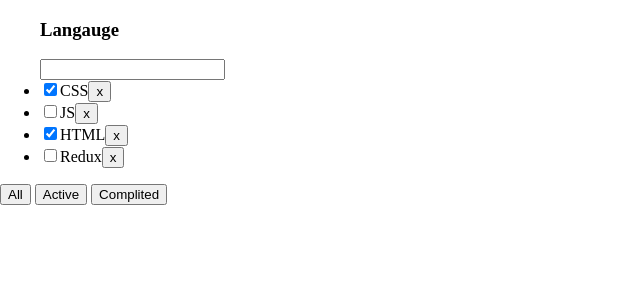
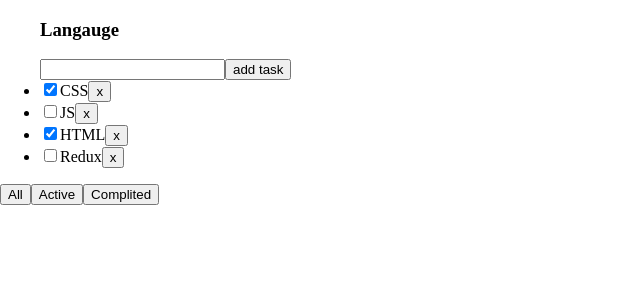
Before and after one commit to L1bertyCode/task-wall, a React app: page / in a window 1280 px wide. Shown: the top 300 px of the page, without its empty margins (0-640 px from the left). Built offline with nearby package versions, Linux system fonts and the light colour scheme.

Commit message:
ch TLm, I

```diff
--- a/package.json
+++ b/package.json
@@ -12,8 +12,10 @@
   "author": "",
   "license": "ISC",
   "dependencies": {
+    "@types/uuid": "^9.0.7",
     "react": "^18.2.0",
-    "react-dom": "^18.2.0"
+    "react-dom": "^18.2.0",
+    "uuid": "^9.0.1"
   },
   "devDependencies": {
     "@types/node": "^20.10.5",
--- a/src/app/App.tsx
+++ b/src/app/App.tsx
@@ -2,28 +2,40 @@ import cn from "classnames";
 import "./styles/index.scss";
 import { TodoList } from "@/widgets/TodoList";
 import { useState } from "react";
-import { Button } from "@/shared/ui/Button/Button";
+
+import { v1 } from "uuid";
 export type FilterValuesType =
   | "all"
   | "active"
   | "complited";
 export const App = () => {
   const [tasks, setTasks] = useState([
-    { id: 1, title: "CSS", isDone: true },
-    { id: 2, title: "JS", isDone: false },
-    { id: 3, title: "HTML", isDone: true },
-    { id: 4, title: "Redux", isDone: false },
+    { id: v1(), title: "CSS", isDone: true },
+    { id: v1(), title: "JS", isDone: false },
+    { id: v1(), title: "HTML", isDone: true },
+    { id: v1(), title: "Redux", isDone: false },
   ]);
+  console.log("tasks tasks tasks", tasks);
+
   const [filter, setFilter] =
     useState<FilterValuesType>("all");
 
-  const removeItem = (id: number) => {
+  function removeItem(id: string) {
     console.log("id", id);
     setTasks(
       tasks?.filter((taskItem) => taskItem.id !== id)
     );
     console.log(tasks);
-  };
+  }
+  function addTaskHandler(title: string) {
+    let newTask = {
+      id: v1(),
+      title: title,
+      isDone: false,
+    };
+    const newTasks = [...tasks, newTask];
+    setTasks(newTasks);
+  }
   let filtredTasks = tasks;
   if (filter === "complited") {
     filtredTasks = tasks.filter(
@@ -34,7 +46,7 @@ export const App = () => {
       (taskItem) => taskItem.isDone === false
     );
   }
-  const chancgeFilter = (filter: FilterValuesType) => {
+  const changeFilter = (filter: FilterValuesType) => {
     setFilter(filter);
   };
   return (
@@ -43,7 +55,8 @@ export const App = () => {
         title="Langauge"
         tasksList={filtredTasks}
         removeItem={removeItem}
-        chancgeFilter={chancgeFilter}
+        addTaskHandler={addTaskHandler}
+        changeFilter={changeFilter}
       />
     </div>
   );
--- a/src/app/styles/themes/light.scss
+++ b/src/app/styles/themes/light.scss
@@ -1,9 +1,9 @@
 .app_light_theme {
   --bg-color: #eff5f6;
-  --inverted-bg-color: #0c1214;
+  --inverted-bg-color: #141e30;
   --dark-bg-color: #fff;
   --light-bg-color: #e2eef1;
-  --text-color: #0c1214;
+  --text-color: #141e30;
   --inverted-text-color: #eff5f6;
   --hint-color: #adbcc0;
   --cancel-color: #f77;
--- a/src/shared/ui/Input/Input.tsx
+++ b/src/shared/ui/Input/Input.tsx
@@ -1,4 +1,10 @@
-import { InputHTMLAttributes, memo } from "react";
+import {
+  ChangeEvent,
+  InputHTMLAttributes,
+  KeyboardEvent,
+  memo,
+  useState,
+} from "react";
 import cn from "classnames";
 
 import s from "./Input.module.scss";
@@ -8,14 +14,40 @@ interface InputProps
   className?: string;
   type?: string;
   label?: string;
+  value: string;
+  setValue: (value: string) => void;
+  onKeyDown: () => void;
 }
 
 export const Input = memo((props: InputProps) => {
-  const { className, type = "text", label } = props;
+  const {
+    className,
+    type = "text",
+    label,
+    value,
+    setValue,
+    onKeyDown,
+  } = props;
+  console.log(value);
+  const onChangeHandler = (
+    e: ChangeEvent<HTMLInputElement>
+  ) => {
+    setValue(e.target.value);
+  };
+  const onKyeDownhandler = (
+    e: KeyboardEvent<HTMLInputElement>
+  ) => {
+    if (e.key === "Enter") {
+      onKeyDown();
+    }
+  };
   return (
     <>
       {label && <label className={s.label}>{label}</label>}
       <input
+        value={value}
+        onChange={onChangeHandler}
+        onKeyDown={(e) => onKyeDownhandler}
         type={type}
         className={cn(s.input, className)}
       />
--- a/src/widgets/TodoList/ui/TodoList/TodoList.tsx
+++ b/src/widgets/TodoList/ui/TodoList/TodoList.tsx
@@ -1,4 +1,4 @@
-import { memo } from "react";
+import { memo, useState } from "react";
 import cn from "classnames";
 
 import s from "./TodoList.module.scss";
@@ -7,7 +7,7 @@ import { Input } from "@/shared/ui/Input/Input";
 import { Button } from "@/shared/ui/Button/Button";
 import { FilterValuesType } from "@/app/App";
 interface TaskItemProps {
-  id: number;
+  id: string;
   title: string;
   isDone: boolean;
 }
@@ -15,8 +15,9 @@ interface TodoListProps {
   className?: string;
   title?: string;
   tasksList?: TaskItemProps[];
-  removeItem: (id: number) => void;
-  chancgeFilter: (filter: FilterValuesType) => void;
+  removeItem: (id: string) => void;
+  addTaskHandler: (title: string) => void;
+  changeFilter: (filter: FilterValuesType) => void;
 }
 
 export const TodoList = memo((props: TodoListProps) => {
@@ -25,38 +26,53 @@ export const TodoList = memo((props: TodoListProps) => {
     title,
     tasksList,
     removeItem,
-    chancgeFilter,
+    addTaskHandler,
+    changeFilter,
   } = props;
+  const [input, setInput] = useState("");
+  const addTask = () => {
+    addTaskHandler(input);
+    setInput("");
+  };
+  const onAllClickHandler = () => changeFilter("all");
+  const onActiveClickHandler = () =>
+  changeFilter("active");
+  const onComplitedClickHandler = () =>
+  changeFilter("complited");
 
   return (
     <>
       <ul className={cn(s.list, className)}>
         {title && <h3>{title}</h3>}
-        <Input />
+        <Input
+          value={input}
+          setValue={setInput}
+          onKeyDown={addTask}
+        />
+        <Button onClick={addTask}>add task</Button>
         {tasksList &&
-          tasksList?.map((taskItem) => (
+          tasksList?.map((taskItem) => {
+            const onRemoveItem = () =>
+              removeItem(taskItem.id);
+            return (
               <li key={taskItem.id}>
                 <input
                   type="checkbox"
                   checked={taskItem.isDone}
                 />
+
                 <span>{taskItem.title}</span>
-              <Button
-                onClick={() => removeItem(taskItem.id)}
-              >
-                x
-              </Button>
+                <Button onClick={onRemoveItem}>x</Button>
               </li>
-          ))}
+            );
+          })}
       </ul>
       <div className={"btns"}>
-        <Button onClick={() => chancgeFilter("all")}>
-          All
-        </Button>{" "}
-        <Button onClick={() => chancgeFilter("active")}>
+        <Button onClick={onAllClickHandler}>All</Button>
+        <Button onClick={onActiveClickHandler}>
           Active
-        </Button>{" "}
-        <Button onClick={() => chancgeFilter("complited")}>
+        </Button>
+        <Button onClick={onComplitedClickHandler}>
           Complited
         </Button>
       </div>
```
Also changed, not shown: 1 other file (tests, documents, lock files or other folders). Lines whose indentation alone changed are shown as unchanged.
